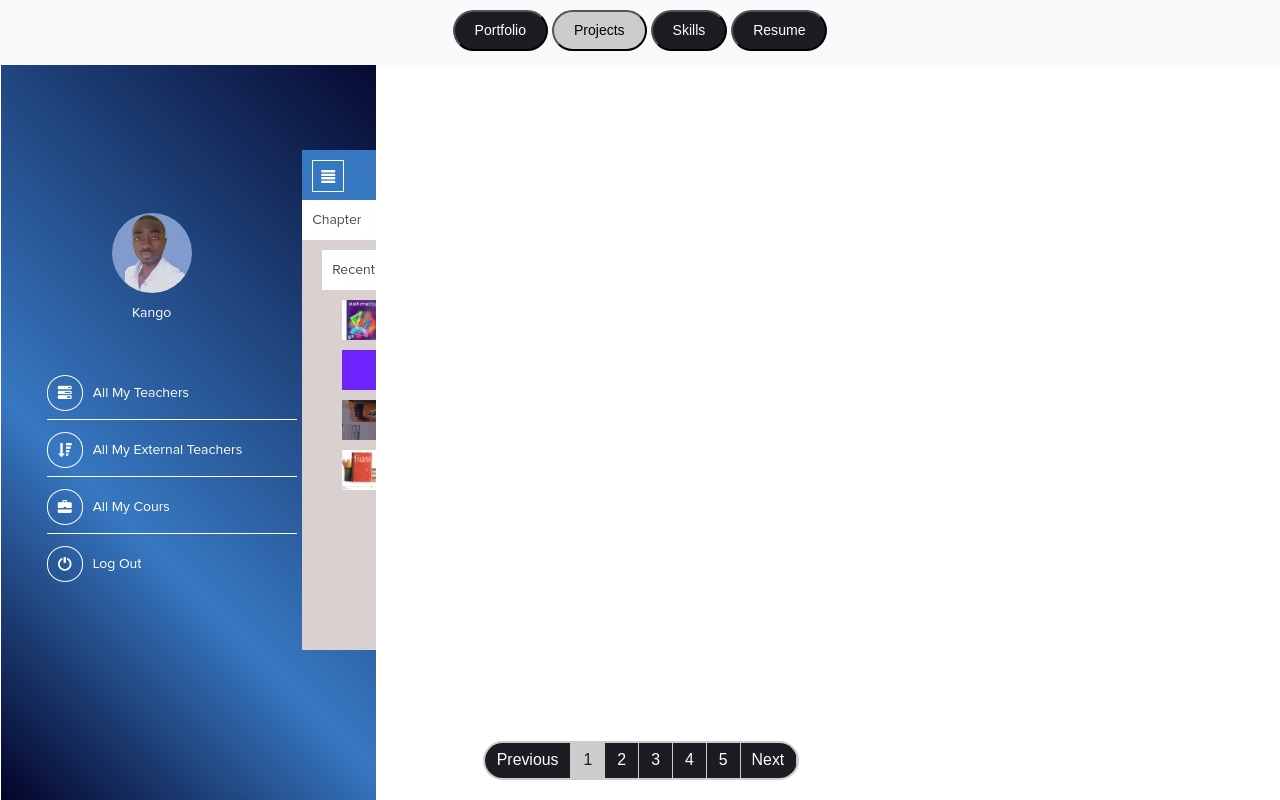
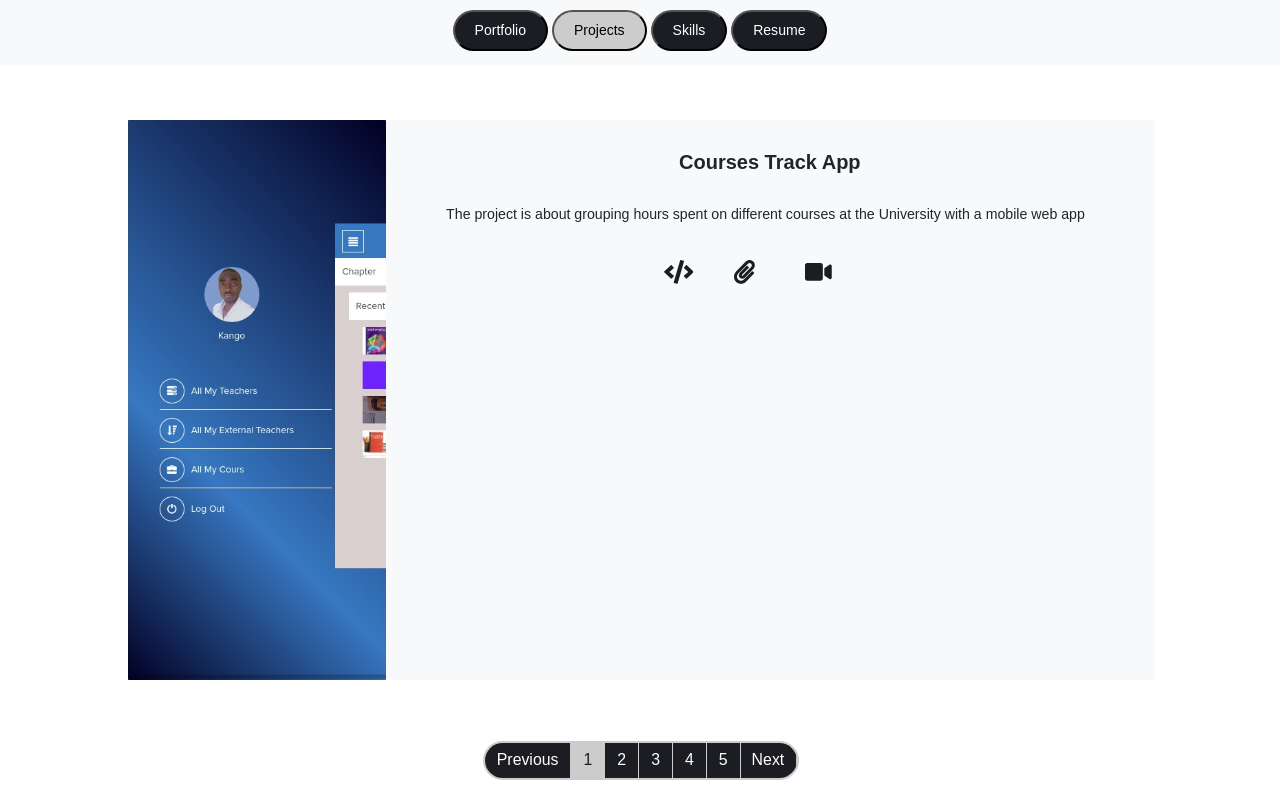
Before and after one commit to Theophile-Kango/personal-portfolio, a website built with webpack: page src/template.html in a window 1280 px wide. Both pictures are taken after a click on the button "Projects". Shown: the top 800 px of the page. Built offline with nearby package versions, Linux system fonts and the light colour scheme.

Commit message:
Add the design for the group our transaction section in Project

```diff
--- a/src/style.scss
+++ b/src/style.scss
@@ -166,6 +166,43 @@ $grey: #ccc;
     font-weight: normal;
     font-size: .9em;
     min-height: 100vh;
+    #courses{
+      height: 100vh;
+      display: flex;
+      width: 100%;
+      justify-content: center;
+      .details{
+        margin-top: 15vh;
+        width: 60%;
+        height: 70vh;
+        order: 2;
+        h2{
+          text-align: center;
+          font-weight: bolder;
+        }
+        ul{
+          display: flex;
+          width: 100%;
+          justify-content: center;
+          li{
+            display: flex;
+            width: 10%;
+            a{
+              font-size: 1.5em;
+              color: $blue;
+              &:hover{
+                color: $grey;
+              }
+            }
+          }
+        }
+      }
+      img{
+        margin-top: 15vh;
+        height: 70vh;
+        order: 1;
+      }
+    }
     nav{
       display: flex;
       justify-content: center;
--- a/src/template.html
+++ b/src/template.html
@@ -169,8 +169,12 @@
       <div class="my-projects d-none">
 
         <section class="item" id="courses">
-            <!-- <div class="details">
+            <div class="details bg-light p-5">
                 <h2>Courses Track App</h2>
+                <p class="m-5">
+                    The project is about grouping hours spent
+                    on different courses at the University with a mobile web app
+                </p>
                 <ul>
                     <li>
                         <a href="https://github.com/Theophile-Kango/group_our_transactions" target="_blank"><i class="fas fa-code"></i></a>
@@ -182,7 +186,7 @@
                         <a href="https://www.youtube.com/watch?v=pP40lWlStKE&feature=youtu.be" target="_blank"><i class="fas fa-video"></i></a>
                     </li>
                 </ul>
-            </div> -->
+            </div>
             <img src="./src/assets/cours-track.herokuapp.com-iPhone-XS-X-375x812.png" alt="courses track app" id="mobile">
         </section>
         <section class="item" id="e-commission">
```
